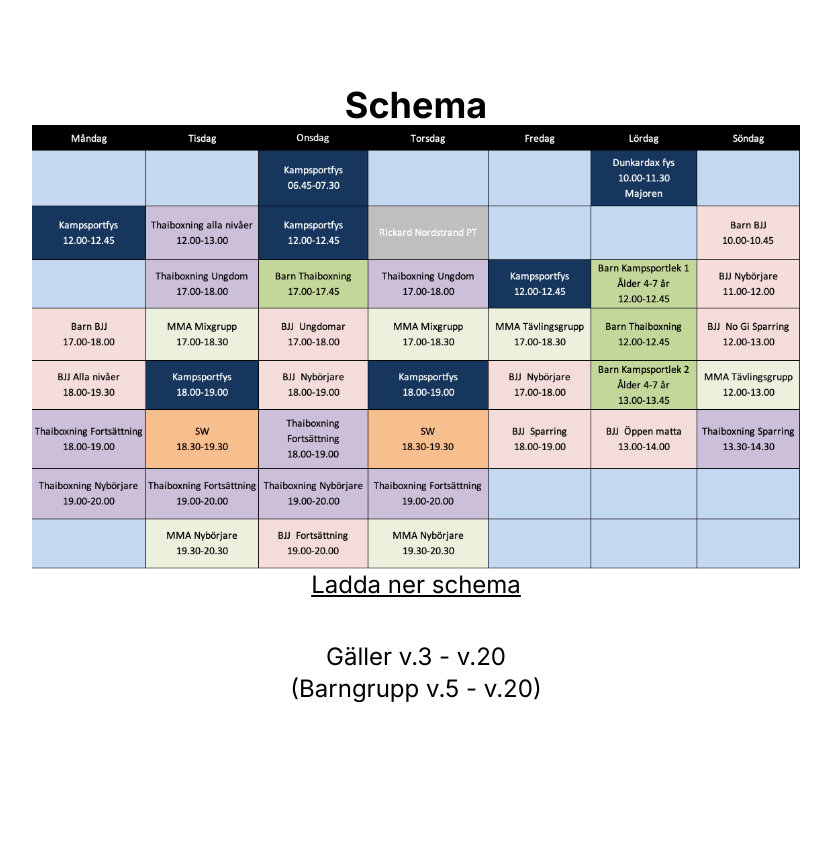
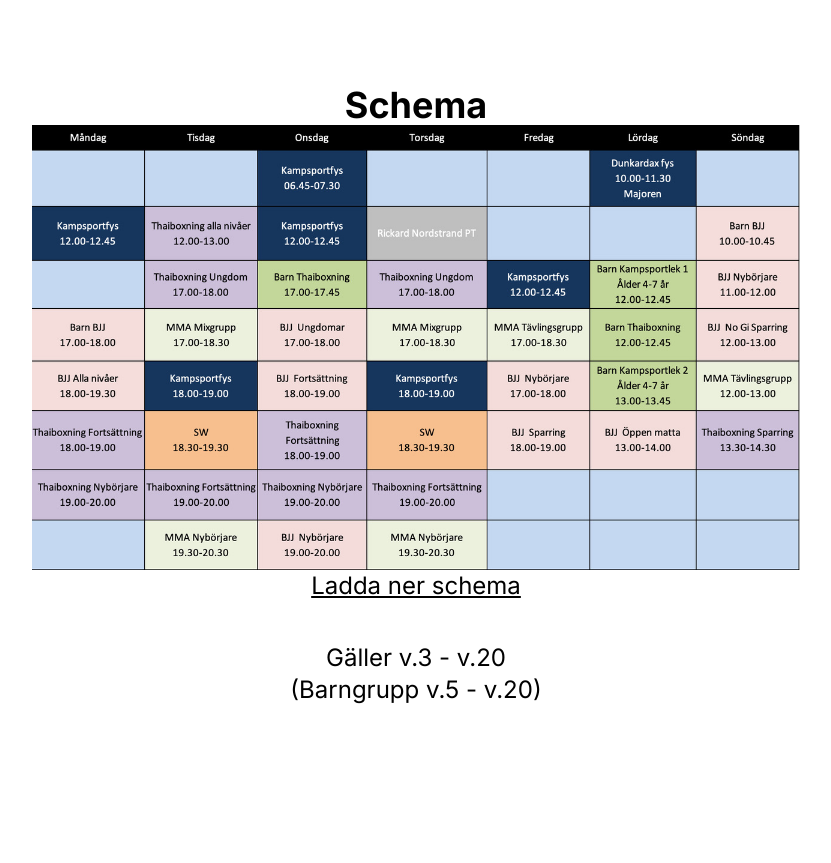
Before and after one commit to GPNaslund/kampsportstadion.se, a Next.js app: page / in a window 1280 px wide. Shown: the part 2000-2863 px from the top of the page, without its empty margins (224-1055 px from the left). Built offline with nearby package versions, Linux system fonts and the light colour scheme.

Commit message:
Updates schedule

```diff
--- a/src/app/page.tsx
+++ b/src/app/page.tsx
@@ -30,9 +30,9 @@ export default function Home() {
         <div className="w-full flex flex-col px-10 items-center mt-40">
           <h2 className="text-center text-2xl w-900:text-4xl font-bold">Schema</h2>
           <div className="flex flex-col w-screen items-center w-900:w-4/5">
-            <img src="/schedule_spring_v4.jpeg" className="w-900:hidden" alt="schema" style={{ width: "80%", height: "auto" }} />
-            <img src="/schedule_spring_v4.jpeg" className="hidden w-900:block" alt="schema" style={{ width: "80%", height: "auto" }} />
-            <a href="/schedule_spring_v4.jpeg" download="/schedule_spring_v4.jpg" className="text-lg w-900:text-2xl underline">Ladda ner schema</a>
+            <img src="/schedule_spring_v5.jpeg" className="w-900:hidden" alt="schema" style={{ width: "80%", height: "auto" }} />
+            <img src="/schedule_spring_v5.jpeg" className="hidden w-900:block" alt="schema" style={{ width: "80%", height: "auto" }} />
+            <a href="/schedule_spring_v5.jpeg" download="/schedule_spring_v5.jpg" className="text-lg w-900:text-2xl underline">Ladda ner schema</a>
             <p className="text-lg mt-10 w-900:text-2xl">Gäller v.3 - v.20</p>
             <p className="text-lg w-900:text-2xl">(Barngrupp v.5 - v.20)</p>
           </div>
--- a/src/app/schema/page.tsx
+++ b/src/app/schema/page.tsx
@@ -12,7 +12,7 @@ export default function SchemaPage() {
         <div className="w-full h-full flex flex-col mt-32 items-center">
           <h2 className="text-center text-4xl font-bold mb-5">SCHEMA</h2>
           <img
-              src="/schedule_spring_v4.jpeg"
+              src="/schedule_spring_v5.jpeg"
               className="w-900:hidden"
               alt="schema"
               style={{
@@ -21,7 +21,7 @@ export default function SchemaPage() {
               }}
             />
             <img
-              src="/schedule_spring_v4.jpeg"
+              src="/schedule_spring_v5.jpeg"
               className="hidden w-900:block"
               alt="schema"
               style={{
@@ -29,7 +29,7 @@ export default function SchemaPage() {
                 height: "auto",
               }}
             />
-          <a href="/schedule_spring_v4.jpeg" download="/schedule_spring_v4.jpeg" className="w-900:text-2xl underline">Ladda ner schema</a>
+          <a href="/schedule_spring_v5.jpeg" download="/schedule_spring_v5.jpeg" className="w-900:text-2xl underline">Ladda ner schema</a>
           <p className="px-5 mt-10 text-center text-xl w-900:text-2xl">Gäller v.3 - v.20</p>
           <p className="px-5 text-center text-xl w-900:text-2xl">(Barngrupp v.5 - v.20)</p>
           <p className="px-5 text-center text-xl w-900:text-2xl">Sommarschemat börjar vecka 21</p>
```
Also changed, not shown: public/schedule_spring_v4.jpeg (deleted), public/schedule_spring_v5.jpeg (added).
